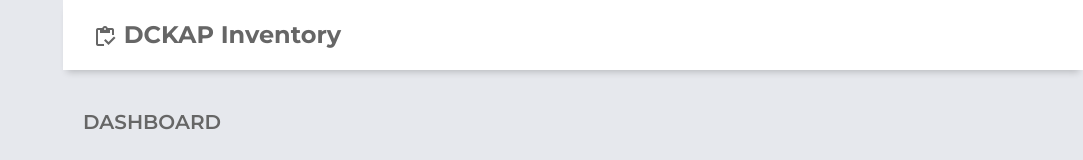
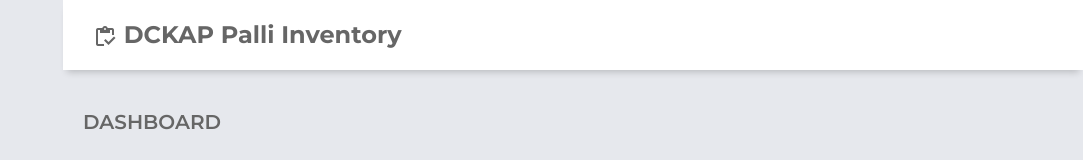
Before and after one commit to MukeshSivakumar/Dashboard_Page, a plain HTML site: page index.html in a window 1280 px wide. Shown: the top 160 px of the page, without its empty margins (197-1280 px from the left). Drawn offline with nearby package versions, Linux system fonts and the light colour scheme.

Commit message:
dashboard files modified

```diff
--- a/index.html
+++ b/index.html
@@ -25,7 +25,7 @@
         <div class="header-left">
           <!-- <span class="material-icons-outlined">search</span> -->
           <!-- <span class="material-icons-outlined">search</span> -->
-         <h2><span class="material-icons-outlined">inventory</span> DCKAP Inventory</h2>
+         <h2><span class="material-icons-outlined">inventory</span> DCKAP Palli Inventory</h2>
         </div>
         <!-- <div class="header-right">
           <span class="material-icons-outlined">notifications</span>
```
